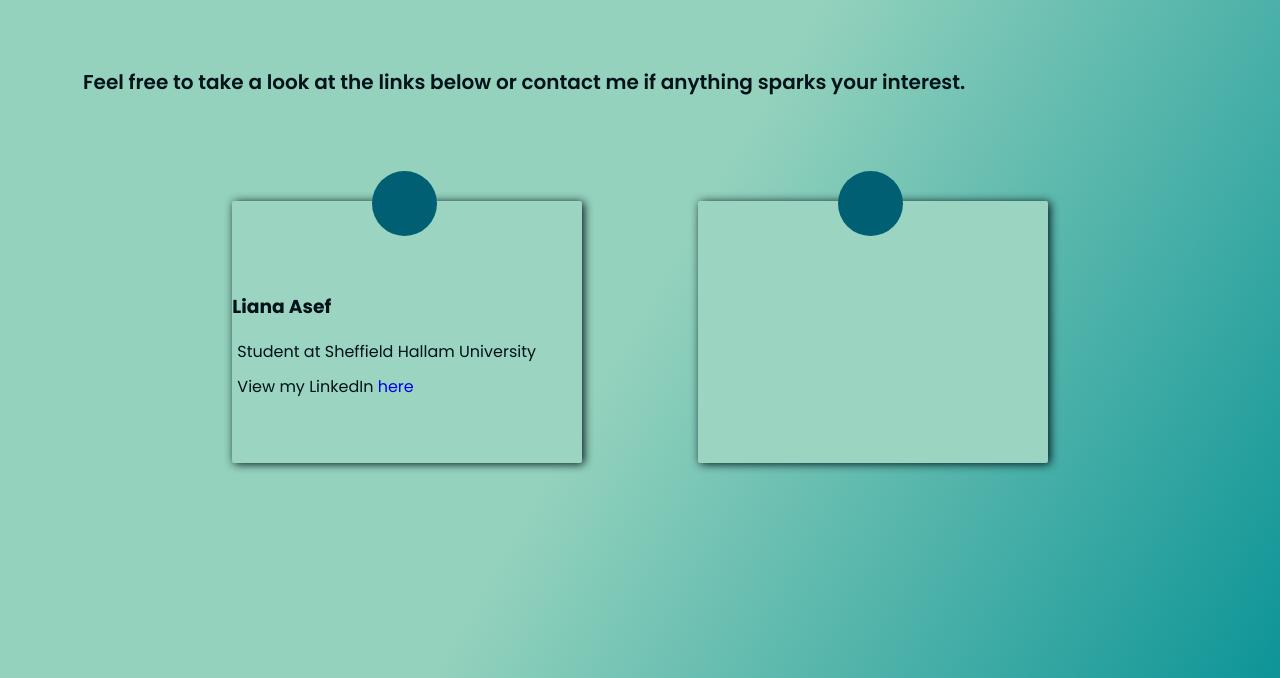
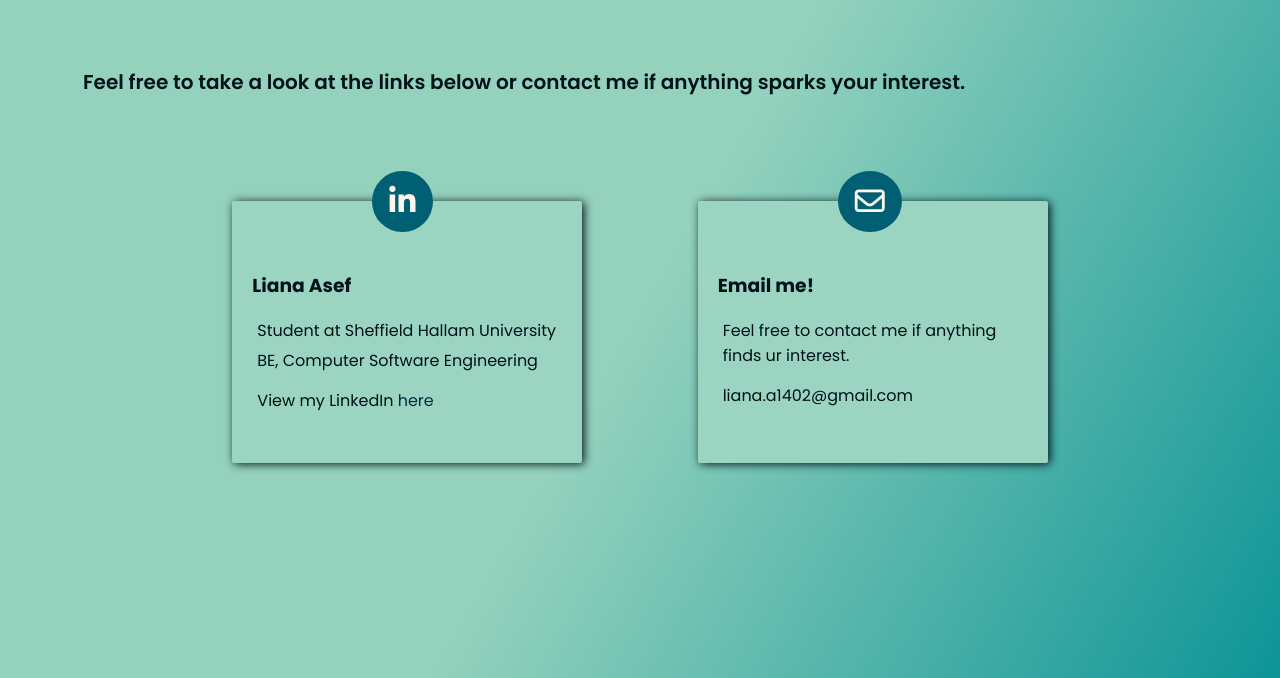
Before and after one commit to liana1402/Personal-Portfolio, a PHP site: page /contact.html in a window 1280 px wide. Shown: the part 88-766 px from the top of the page. Run offline with PHP 8.4, Linux system fonts and the light colour scheme; some libraries are stand-ins or nearby versions.

Commit message:
contact card basically done

```diff
--- a/contact.html
+++ b/contact.html
@@ -6,6 +6,8 @@
     <title>Contact me</title>
     <link rel="stylesheet" href="styles/mobile.css">
     <link rel="stylesheet" media="only screen and (min-width:720px)" href="styles/desktop.css">
+    <link rel="icon" href="data:base64,iVBORwOKGO=" />
+    <script src="https://kit.fontawesome.com/69eed3cfba.js" crossorigin="anonymous"></script>
 </head>
 
 <body>
@@ -28,16 +30,21 @@
         <h2>Feel free to take a look at the links below or contact me if anything sparks your interest.</h2>
         <div class="contact-container">
             <div class="contact-card">
-                <div class="circle-icon"></div>
+                <div class="circle-icon"><i class="fa-brands fa-linkedin-in"></i></div>
                 <div class="contact-card-content">
                     <h3>Liana Asef</h3>
                     <p>Student at Sheffield Hallam University</p>
-                    <p>View my LinkedIn <a href="www.linkedin.com/in/liana-asef-496b3a2l">here</a></p>
+                    <p>BE, Computer Software Engineering</p>
+                    <p id="linkedin-text">View my LinkedIn <a href="https://www.linkedin.com/in/liana-asef-496b3a2l">here</a></p>
                 </div>
             </div>
             <div class="contact-card">
-                <div class="circle-icon"></div>
-                <div class="contact-card-content"></div>
+                <div class="circle-icon"><i class="fa-regular fa-envelope"></i></div>
+                <div class="contact-card-content">
+                    <h3>Email me!</h3>
+                    <p>Feel free to contact me if anything finds ur interest.</p>
+                    <p id="email-text">liana.a1402@gmail.com</a></p>
+                </div>
             </div>
         </div>
     </div>
--- a/styles/desktop.css
+++ b/styles/desktop.css
@@ -16,10 +16,6 @@
 }
 .navbar-list a{
     color: #001219;
-}
-.navbar-list a:hover{
-    color: #005F73;
-    cursor: pointer;
 }
 .hamburger{
     display: none;
--- a/styles/mobile.css
+++ b/styles/mobile.css
@@ -10,6 +10,7 @@ body{
 }
 body a{
     text-decoration: none;
+    cursor: pointer;
 }
 
 /* navbar */
@@ -43,6 +44,9 @@ body a{
 }
 .navbar-list a{
     color: #FAF7EC;
+}
+.navbar-list a:hover{
+    color: #005F73;
 }
 .hamburger{
     display: block;
@@ -133,15 +137,30 @@ body a{
     display: inline-block;
     position: relative;
     background-color: #005F73;
-    width: 65px;
-    aspect-ratio: 1/1;
+    color: #FAF7EC;
+    font-size: 30px;
+    padding: 15px 17px;
     border-radius: 100%;
     top: -30px;
     left: 40%;
     z-index: 1;
     text-align: center;
+    line-height: 1;
+}
+.contact-card-content{
+    padding: 0 20px 20px 20px;
+    margin-top: -10px;
 }
 .contact-card-content p{
     padding: 0 5px;
-    margin: 10px 0px;
+    margin: 5px 0px;
 }
+.contact-card-content a{
+    color: #002B3C;
+}
+.contact-card-content a:hover{
+    color: #005F73;
+}
+#linkedin-text, #email-text{
+    margin-top: 15px;
+}
```
